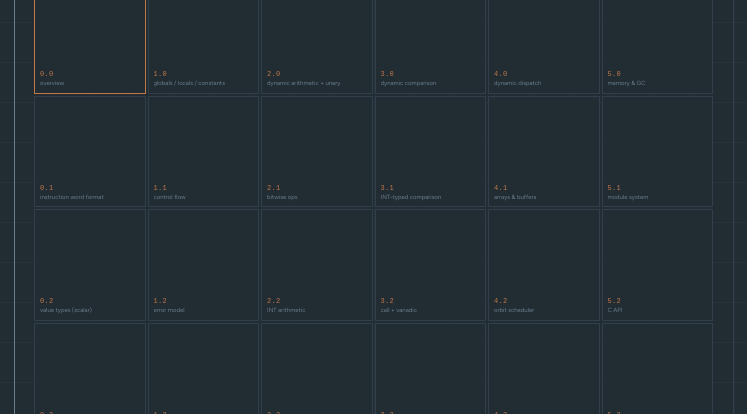
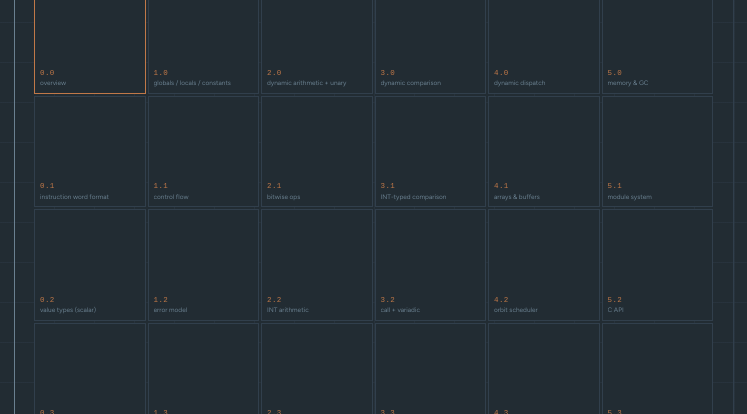
Before and after one commit to Racso/crono-web, a plain HTML site: page crono-vm.html in a window 1280 px wide. Shown: the part 386-800 px from the top of the page, 26-773 px from the left. Drawn offline with Linux system fonts and the light colour scheme; a web font is replaced by a local one.

Commit message:
Minimap: bump mm-num to 7.5px, mm-label to 6.5px

```diff
--- a/crono-canvas.css
+++ b/crono-canvas.css
@@ -495,7 +495,7 @@ html, body {
 }
 
 .mm-num {
-  font-size: 7px;
+  font-size: 7.5px;
   color: var(--crono);
   letter-spacing: 0.05em;
   line-height: 1;
@@ -503,7 +503,7 @@ html, body {
 }
 
 .mm-label {
-  font-size: 6px;
+  font-size: 6.5px;
   color: var(--n4);
   white-space: normal;
   line-height: 1.3;
--- a/crono-vm.html
+++ b/crono-vm.html
@@ -644,8 +644,8 @@ html, body {
 }
 .mm-cell:hover { background: var(--n2); border-color: var(--n4); }
 .mm-cell.mm-self { border-color: var(--crono); }
-.mm-num  { font-size: 7px; color: var(--crono); letter-spacing: 0.05em; line-height: 1; flex-shrink: 0; }
-.mm-label { font-size: 6px; color: var(--n4); white-space: normal; line-height: 1.3; font-family: 'Figtree', sans-serif; font-weight: 400; overflow: hidden; }
+.mm-num  { font-size: 7.5px; color: var(--crono); letter-spacing: 0.05em; line-height: 1; flex-shrink: 0; }
+.mm-label { font-size: 6.5px; color: var(--n4); white-space: normal; line-height: 1.3; font-family: 'Figtree', sans-serif; font-weight: 400; overflow: hidden; }
 </style>
 </head>
 <body>
```
